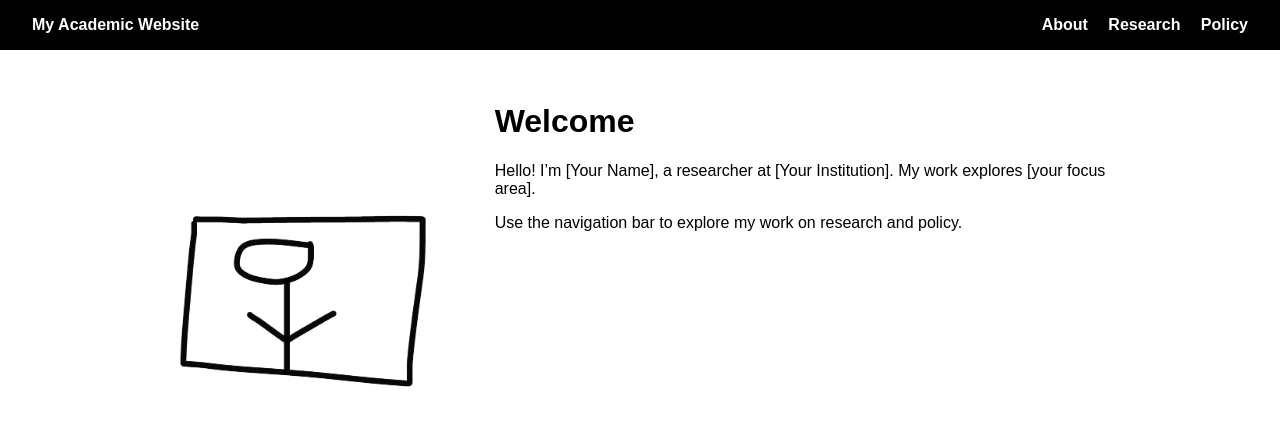
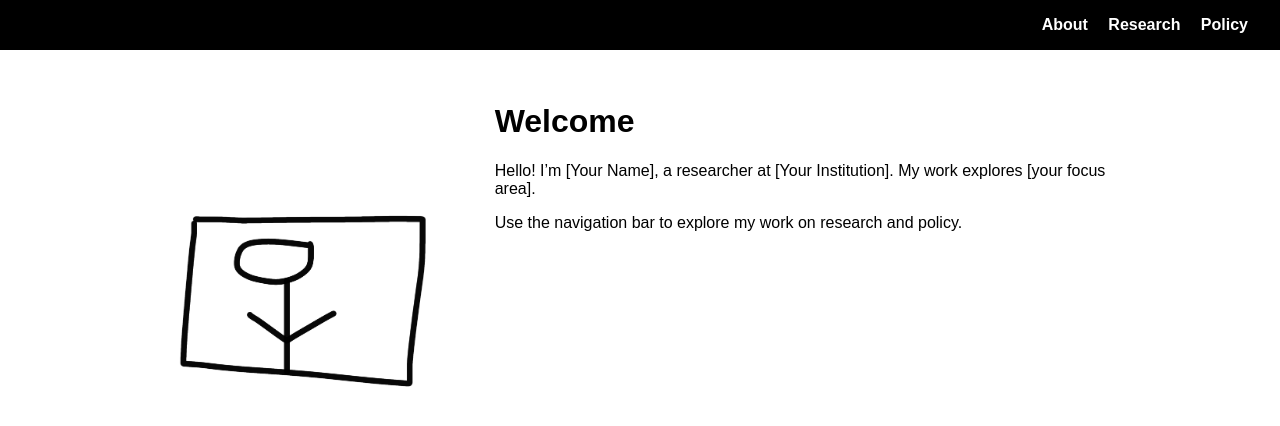
Before and after one commit to snehapmenon/snehapmenon.github.io, a Jekyll site: the page built from index.md, in a window 1280 px wide. Shown: the top 426 px of the page. Built offline with Jekyll 4.4.1, drawn with Linux system fonts in a browser that asks for light colours.

Commit message:
Update _config.yml

```diff
--- a/_config.yml
+++ b/_config.yml
@@ -1,4 +1,4 @@
-title: "My Academic Website"
+title: " "
 description: "About | Research | Policy"
 baseurl: ""
 url: "https://snehapgithub.github.io"  # change to your actual username
```
